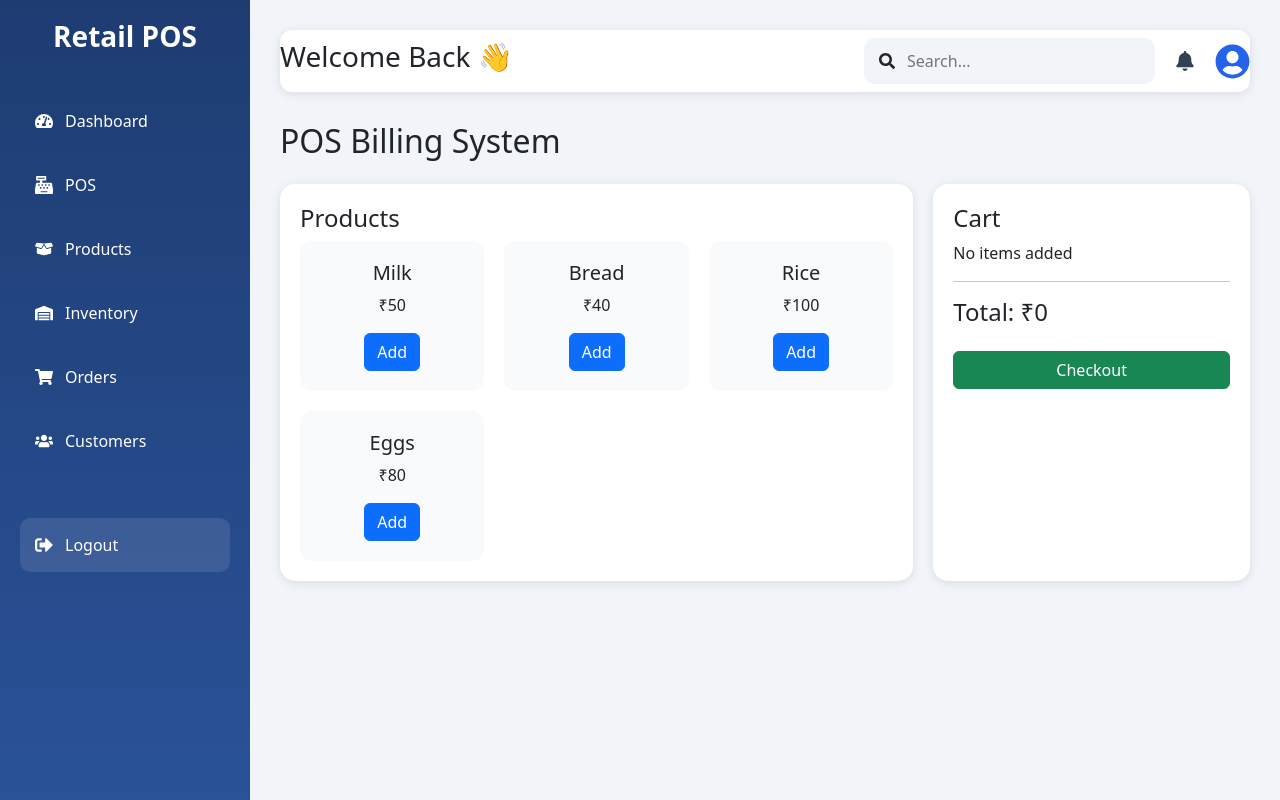
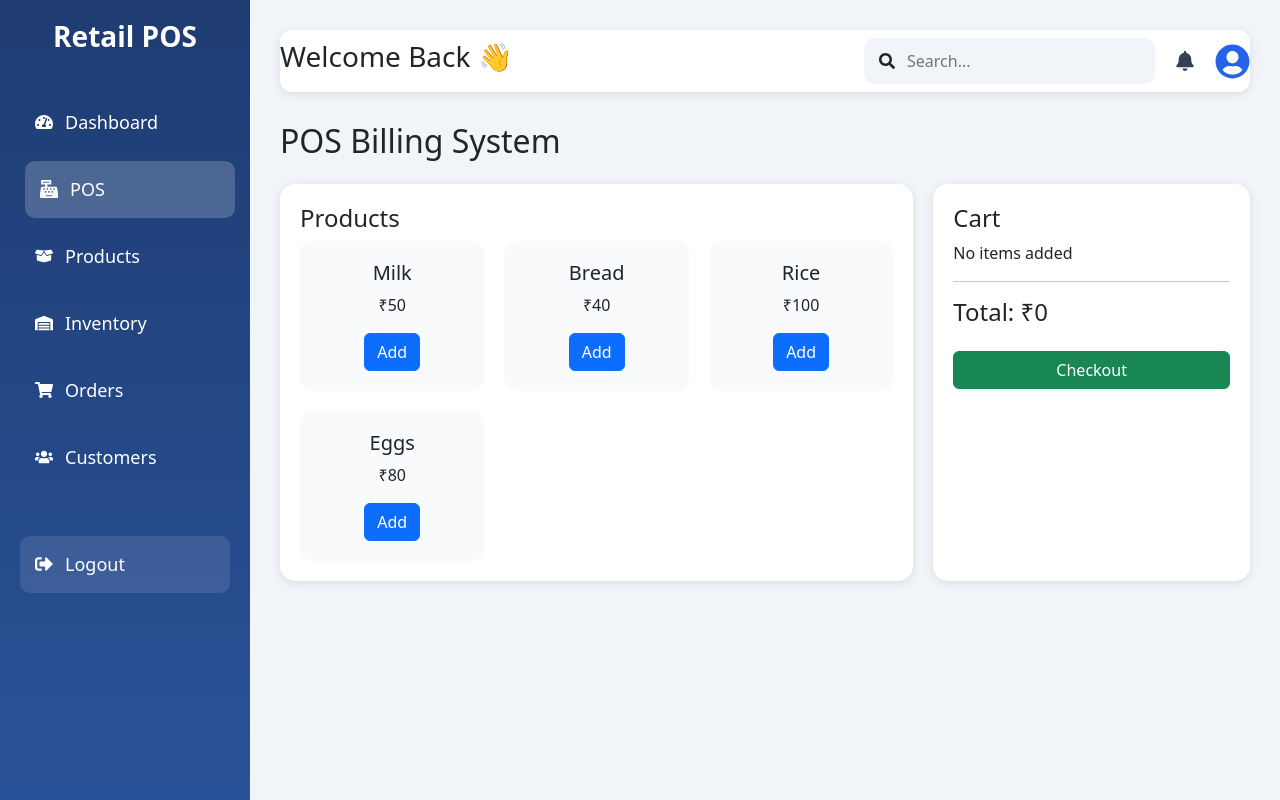
Before and after one commit to 21A91A05H3/Retail_POSsystem_project, a React (Create React App) app in the folder client/: page /pos in a window 1280 px wide. Built offline with nearby package versions, Linux system fonts and the light colour scheme.

Commit message:
sidebar updated

```diff
--- a/client/src/components/Sidebar/sidebar.css
+++ b/client/src/components/Sidebar/sidebar.css
@@ -16,8 +16,10 @@
 
     position: fixed;
 
+    top: 0;
     left: 0;
-    top: 0;
+
+    overflow-y: auto;
 }
 
 .logo{
@@ -36,6 +38,17 @@
     list-style: none;
 
     padding: 0;
+
+    margin: 0;
+}
+
+.sidebar-menu a{
+
+    text-decoration: none;
+
+    color: white;
+
+    display: block;
 }
 
 .sidebar-menu li{
@@ -53,11 +66,22 @@
     align-items: center;
 
     transition: 0.3s;
+
+    font-size: 18px;
 }
 
 .sidebar-menu li:hover{
 
-    background-color: rgba(255,255,255,0.2);
+    background-color:
+    rgba(255,255,255,0.2);
+
+    transform: translateX(5px);
+}
+
+.sidebar-menu .active li{
+
+    background-color:
+    rgba(255,255,255,0.2);
 
     transform: translateX(5px);
 }
@@ -73,5 +97,6 @@
 
     margin-top: 50px;
 
-    background-color: rgba(255,255,255,0.1);
+    background-color:
+    rgba(255,255,255,0.1);
 }
--- a/client/src/components/Sidebar/sidebar.js
+++ b/client/src/components/Sidebar/sidebar.js
@@ -11,7 +11,14 @@ import {
   FaSignOutAlt
 } from "react-icons/fa";
 
+import {
+  Link,
+  useLocation
+} from "react-router-dom";
+
 function Sidebar() {
+
+  const location = useLocation();
 
   return (
 
@@ -23,39 +30,132 @@ function Sidebar() {
 
       <ul className="sidebar-menu">
 
+        <Link
+          to="/dashboard"
+
+          className={
+            location.pathname === "/dashboard"
+            ?
+            "active"
+            :
+            ""
+          }
+        >
           <li>
+
             <FaTachometerAlt className="icon" />
+
             Dashboard
+
           </li>
+        </Link>
 
+        <Link
+          to="/pos"
+
+          className={
+            location.pathname === "/pos"
+            ?
+            "active"
+            :
+            ""
+          }
+        >
           <li>
+
             <FaCashRegister className="icon" />
+
             POS
+
           </li>
+        </Link>
 
+        <Link
+          to="/products"
+
+          className={
+            location.pathname === "/products"
+            ?
+            "active"
+            :
+            ""
+          }
+        >
           <li>
+
             <FaBoxOpen className="icon" />
+
             Products
+
           </li>
+        </Link>
 
+        <Link
+          to="/inventory"
+
+          className={
+            location.pathname === "/inventory"
+            ?
+            "active"
+            :
+            ""
+          }
+        >
           <li>
+
             <FaWarehouse className="icon" />
+
             Inventory
+
           </li>
+        </Link>
 
+        <Link
+          to="/orders"
+
+          className={
+            location.pathname === "/orders"
+            ?
+            "active"
+            :
+            ""
+          }
+        >
           <li>
+
             <FaShoppingCart className="icon" />
+
             Orders
+
           </li>
+        </Link>
 
+        <Link
+          to="/customers"
+
+          className={
+            location.pathname === "/customers"
+            ?
+            "active"
+            :
+            ""
+          }
+        >
           <li>
+
             <FaUsers className="icon" />
+
             Customers
+
           </li>
+        </Link>
 
         <li className="logout">
+
           <FaSignOutAlt className="icon" />
+
           Logout
+
         </li>
 
       </ul>
```
Lines whose indentation alone changed are shown as unchanged.
